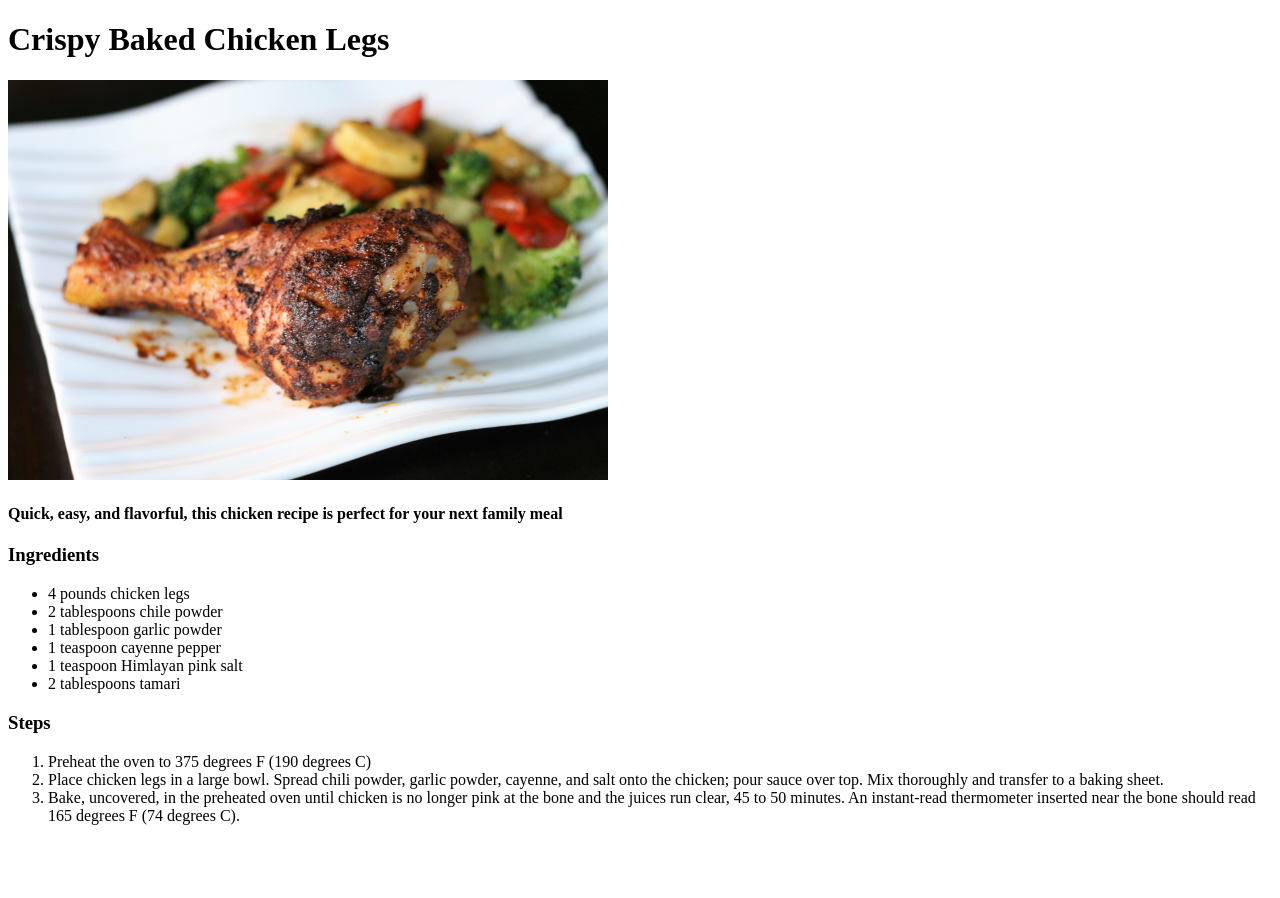
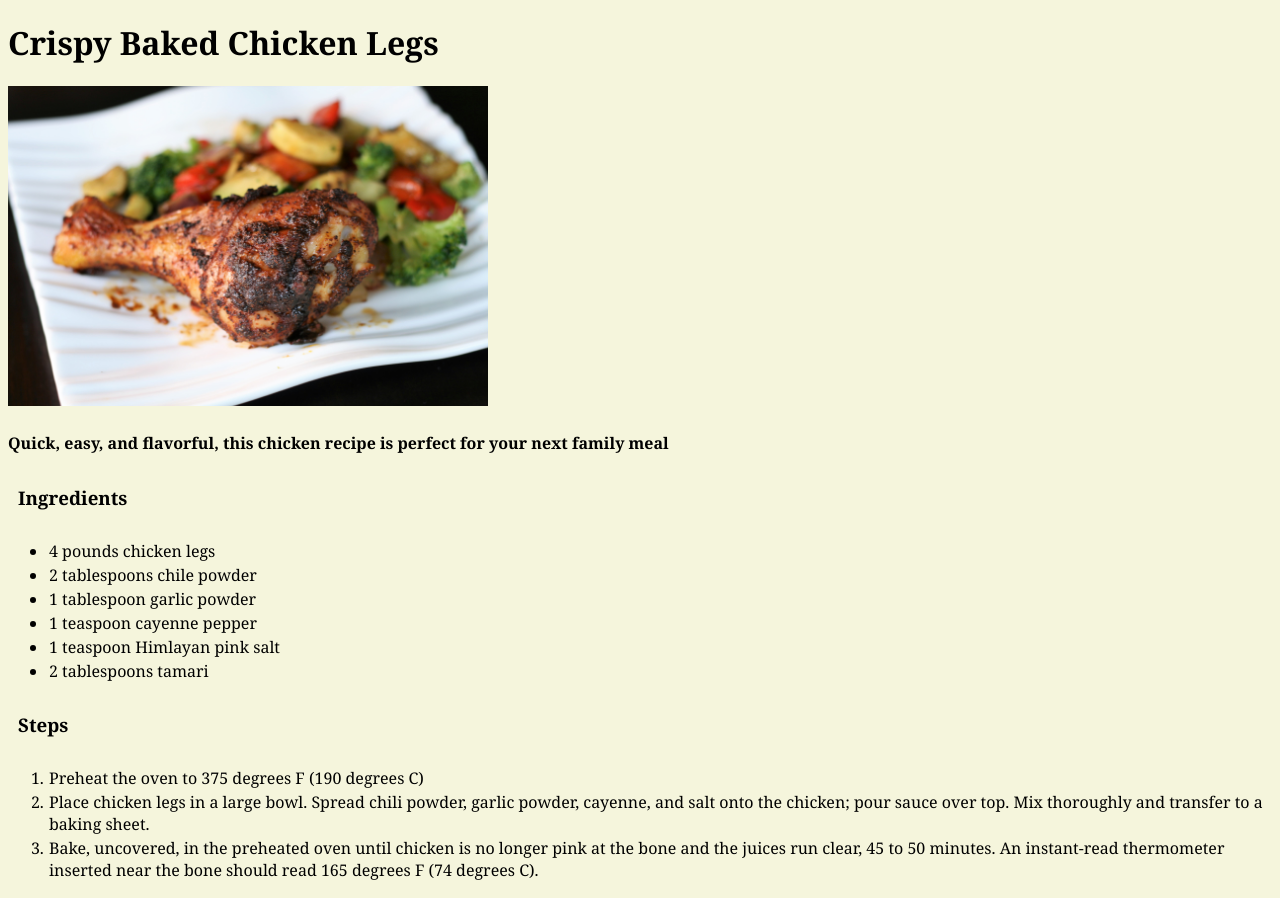
Before and after one commit to AustinJS/odin-recipes, a plain HTML site: page recipes/chicken-leg.html in a window 1280 px wide. Before the commit the page ends 841 px from the top, so only its background shows below. Drawn offline with Linux system fonts and the light colour scheme.

Commit message:
Added styling to index.html and chicken-leg.html

```diff
--- /dev/null
+++ b/recipes/chicken-leg-style.css
@@ -0,0 +1,24 @@
+* {
+    background-color: beige;
+    font-family:Georgia, 'Times New Roman', Times, serif
+}
+
+img {
+    height: 320px;
+    width: auto;
+}
+
+h4 {
+    font-size: 16px;
+}
+h3 {
+    padding: 10px;
+}
+
+ul li {
+    padding: 1px;
+}
+
+ol li {
+    padding: 1px;
+}
--- a/recipes/chicken-leg.html
+++ b/recipes/chicken-leg.html
@@ -2,6 +2,7 @@
 <html lang="en">
     <head>
         <meta charset="UTF-8">
+        <link rel="stylesheet" href="chicken-leg-style.css">
     </head>
 
     <body>
--- /dev/null
+++ b/style.css
@@ -0,0 +1,15 @@
+* {
+    background-color: beige;
+    font-family:Georgia, 'Times New Roman', Times, serif
+}
+h1 {
+    text-align: left;
+    padding-left: 25px;
+    background-color: rgb(167, 241, 229);
+}
+
+li {
+    color: blue;
+    padding: 5px;
+    text-align: left;
+}
```
Also changed, not shown: index.html (+1 -0 lines).
